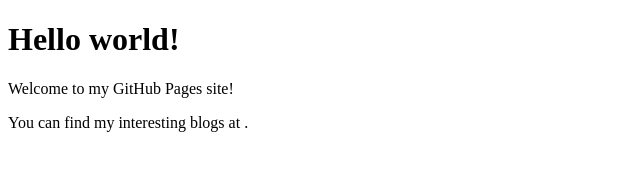
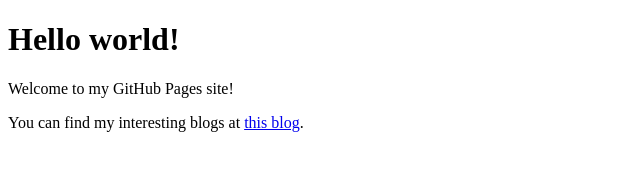
Before and after one commit to saivikranthp/saivikranthp.github.io, a plain HTML site: page index.html in a window 1280 px wide. Shown: the full height of the page, 0-640 px from the left. Drawn offline with Linux system fonts and the light colour scheme.

Commit message:
Update index.html

```diff
--- a/index.html
+++ b/index.html
@@ -6,6 +6,6 @@
   <body>
     <h1>Hello world!</h1>
     <p>Welcome to my GitHub Pages site!</p>
-    <p>You can find my interesting blogs at <a href="Are_All_Crystals_Clear__.html"> </a>.</p>
+    <p>You can find my interesting blogs at <a href="Are_All_Crystals_Clear__.html">this blog</a>.</p>
   </body>
 </html>
```
